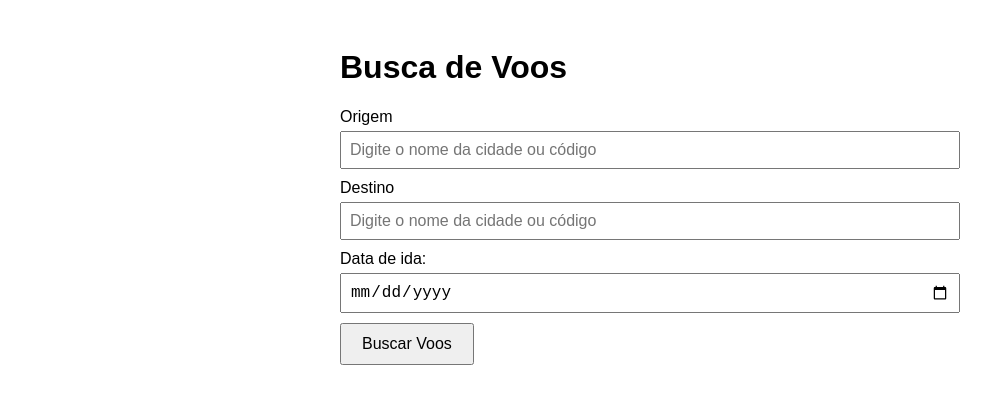
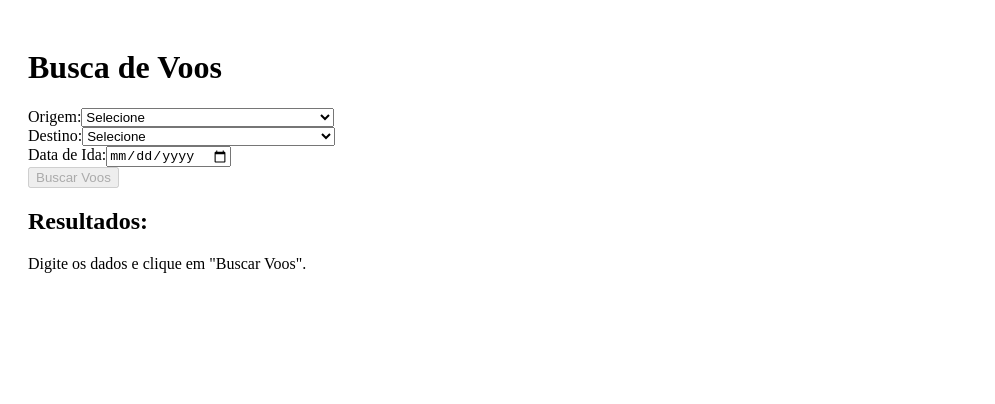
Before and after one commit to antonifr/viagem_reserva, a React (Create React App) app in the folder client/: page / in a window 1280 px wide. Shown: the top 404 px of the page, without its empty margins (0-995 px from the left). Built offline with nearby package versions, Linux system fonts and the light colour scheme.

Commit message:
Update App.js

```diff
--- a/client/src/App.js
+++ b/client/src/App.js
@@ -1,116 +1,143 @@
 import React, { useState } from 'react';
 
 const cidades = [
-
-  { nome: 'Aracaju - Aeroporto Internacional de Aracaju; Santa Maria; Aracaju/SE', codigo: 'AJU' },
-  { nome: 'Belém - Aeroporto Internacional de Belém; Val de Cans; Belém/PA', codigo: 'BEL' },
-  { nome: 'Porto Seguro - Aeroporto Internacional de Porto Seguro; Porto Seguro/BA', codigo: 'BPS' },
-  { nome: 'Brasília - Aeroporto Internacional de Brasília; Presidente Juscelino Kubitschek; Brasília/DF', codigo: 'BSB' },
-  { nome: 'Boa Vista - Aeroporto Internacional de Boa Vista; Atlas Brasil Cantanhede; Boa Vista/RR', codigo: 'BVB' },
-  { nome: 'Cabo Frio - Aeroporto de Cabo Frio; Cabo Frio/RJ', codigo: 'CFB' },
-  { nome: 'São Paulo - Aeroporto Internacional de Congonhas; São Paulo/SP', codigo: 'CGH' },
-  { nome: 'Campo Grande - Aeroporto de Campo Grande; Campo Grande/MS', codigo: 'CGR' },
-  { nome: 'Cuiabá - Aeroporto Internacional de Cuiabá; Marechal Rondon; Cuiabá/MT', codigo: 'CGB' },
-  { nome: 'Cruzeiro do Sul - Aeroporto Internacional de Cruzeiro do Sul; Cruzeiro do Sul/AC', codigo: 'CZS' },
-  { nome: 'Curitiba - Aeroporto Internacional de Curitiba; Afonso Pena; Curitiba/PR', codigo: 'CWB' },
-  { nome: 'Caxias do Sul - Aeroporto Internacional de Caxias do Sul; Hugo Cantergiani; Caxias do Sul/RS', codigo: 'CXJ' },
-  { nome: 'Fernando de Noronha - Aeroporto Internacional de Fernando de Noronha; Fernando de Noronha/PE', codigo: 'FEN' },
-  { nome: 'Florianópolis - Aeroporto Internacional de Florianópolis; Hercílio Luz; Florianópolis/SC', codigo: 'FLN' },
-  { nome: 'Fortaleza - Aeroporto Internacional de Fortaleza; Pinto Martins; Fortaleza/CE', codigo: 'FOR' },
-  { nome: 'Goiânia - Aeroporto de Goiânia; Santa Genoveva; Goiânia/GO', codigo: 'GYN' },
-  { nome: 'Guarulhos - Aeroporto de São Paulo: Guarulhos; Governador André Franco Motoro; Guarulhos/SP', codigo: 'GRU' },
-  { nome: 'Foz do Iguaçu - Aeroporto Internacional de Foz do Iguaçu; Foz do Iguaçu/PR', codigo: 'IGU' },
-  { nome: 'Ilhéus - Aeroporto de Ilhéus; Jorge Amado; Ilhéus/BA', codigo: 'IOS' },
-  { nome: 'Imperatriz - Aeroporto de Imperatriz; Prefeito Renato Moreira; Imperatriz/MA', codigo: 'IMP' },
-  { nome: 'Juazeiro do Norte - Aeroporto Internacional de Juazeiro do Norte; Orlando Bezerra; Juazeiro do Norte/CE', codigo: 'JDO' },
-  { nome: 'Joinville - Aeroporto Internacional de Joinville; Lauro Carneiro de Loyola; Joinville/SC', codigo: 'JOI' },
-  { nome: 'João Pessoa - Aeroporto Internacional de João Pessoa; Presidente Castro Pinto; João Pessoa/PB', codigo: 'JPA' },
-  { nome: 'Londrina - Aeroporto de Londrina; Governador José Richa; Londrina/PR', codigo: 'LDB' },
-  { nome: 'Manaus - Aeroporto Internacional de Manaus; Eduardo Gomes; Manaus/AM', codigo: 'MAO' },
-  { nome: 'Marabá - Aeroporto de Marabá; Marabá/PA', codigo: 'MAB' },
-  { nome: 'Macapá - Aeroporto Internacional de Macapá; Macapá/AP', codigo: 'MCP' },
-  { nome: 'Maceió - Aeroporto de Maceió; Zumbi dos Palmares; Maceió/AL', codigo: 'MCZ' },
-  { nome: 'Maringá - Aeroporto Internacional de Maringá; Silvio Name Junior; Maringá/PR', codigo: 'MGF' },
-  { nome: 'Montes Claros - Aeroporto de Montes Claros; Mário Ribeiro; Montes Claros/MG', codigo: 'MOC' },
-  { nome: 'Natal - Aeroporto de Natal; Augusto Severo; Natal/RN', codigo: 'NAT' },
-  { nome: 'Navegantes - Aeroporto de Navegantes; Ministro Victor Konder; Navegantes/SC', codigo: 'NVT' },
-  { nome: 'Palmas - Aeroporto de Palmas; Brigadeiro Lysias Rodrigues; Palmas/TO', codigo: 'PMW' },
-  { nome: 'Petrolina - Aeroporto de Petrolina; Senador Nilo Coelho; Petrolina/PE', codigo: 'PNZ' },
-  { nome: 'Porto Alegre - Aeroporto de Porto Alegre; Salgado Filho; Porto Alegre/RS', codigo: 'POA' },
-  { nome: 'Presidente Prudente - Aeroporto de Presidente Prudente; Presidente Prudente/SP', codigo: 'PPB' },
-  { nome: 'Porto Velho - Aeroporto de Porto Velho; Governador Jorge Teixeira de Oliveira; Porto Velho/RO', codigo: 'PVH' },
-  { nome: 'Rio Branco - Aeroporto Internacional de Rio Branco; Plácido de Castro; Rio Branco/AC', codigo: 'RBR' },
-  { nome: 'Recife - Aeroporto Internacional de Recife; Guararapes – Gilberto Freyre; Recife/PE', codigo: 'REC' },
-  { nome: 'Rio de Janeiro - Aeroporto Santos Dumont; Rio de Janeiro/RJ', codigo: 'SDU' },
-  { nome: 'São José dos Campos - Aeroporto Internacional de São José dos Campos; Professor Urbano Ernesto Stumpf; São José dos Campos/SP', codigo: 'SJK' },
-  { nome: 'Salvador - Aeroporto de Salvador; Deputado Luís Eduardo Magalhães; Salvador/BA', codigo: 'SSA' },
-  { nome: 'São Luís - Aeroporto de São Luís; Marechal Cunha Machado; São Luís/MA', codigo: 'SLZ' },
-  { nome: 'Santarém - Aeroporto de Santarém; Maestro Wilson Fonseca; Santarém/PA', codigo: 'STM' },
-  { nome: 'Teresina - Aeroporto de Teresina; Senador Petrônio Portella; Teresina/PI', codigo: 'THE' },
-  { nome: 'Uberlândia - Aeroporto de Uberlândia; Ten. Cel. Av. César Bombonato; Uberlândia/MG', codigo: 'UDI' },
-  { nome: 'Campinas - Aeroporto Internacional de Viracopos; Campinas; Campinas/SP', codigo: 'VCP' },
-  { nome: 'Vitória - Aeroporto de Vitória; Eurico de Aguiar Salles; Vitória/ES', codigo: 'VIX' },
+  { codigo: 'AJU', nome: 'Aracaju' },
+  { codigo: 'BEL', nome: 'Belém' },
+  { codigo: 'BPS', nome: 'Porto Seguro' },
+  { codigo: 'BSB', nome: 'Brasília' },
+  { codigo: 'BVB', nome: 'Boa Vista' },
+  { codigo: 'CFB', nome: 'Cabo Frio' },
+  { codigo: 'CGH', nome: 'São Paulo - Congonhas' },
+  { codigo: 'CGR', nome: 'Campo Grande' },
+  { codigo: 'CGB', nome: 'Cuiabá' },
+  { codigo: 'CZS', nome: 'Cruzeiro do Sul' },
+  { codigo: 'CWB', nome: 'Curitiba' },
+  { codigo: 'CXJ', nome: 'Caxias do Sul' },
+  { codigo: 'FEN', nome: 'Fernando de Noronha' },
+  { codigo: 'FLN', nome: 'Florianópolis' },
+  { codigo: 'FOR', nome: 'Fortaleza' },
+  { codigo: 'GYN', nome: 'Goiânia' },
+  { codigo: 'GRU', nome: 'São Paulo - Guarulhos' },
+  { codigo: 'IGU', nome: 'Foz do Iguaçu' },
+  { codigo: 'IOS', nome: 'Ilhéus' },
+  { codigo: 'IMP', nome: 'Imperatriz' },
+  { codigo: 'JDO', nome: 'Juazeiro do Norte' },
+  { codigo: 'JOI', nome: 'Joinville' },
+  { codigo: 'JPA', nome: 'João Pessoa' },
+  { codigo: 'LDB', nome: 'Londrina' },
+  { codigo: 'MAO', nome: 'Manaus' },
+  { codigo: 'MAB', nome: 'Marabá' },
+  { codigo: 'MCP', nome: 'Macapá' },
+  { codigo: 'MCZ', nome: 'Maceió' },
+  { codigo: 'MGF', nome: 'Maringá' },
+  { codigo: 'MOC', nome: 'Montes Claros' },
+  { codigo: 'NAT', nome: 'Natal' },
+  { codigo: 'NVT', nome: 'Navegantes' },
+  { codigo: 'PMW', nome: 'Palmas' },
+  { codigo: 'PNZ', nome: 'Petrolina' },
+  { codigo: 'POA', nome: 'Porto Alegre' },
+  { codigo: 'PPB', nome: 'Presidente Prudente' },
+  { codigo: 'PVH', nome: 'Porto Velho' },
+  { codigo: 'RBR', nome: 'Rio Branco' },
+  { codigo: 'REC', nome: 'Recife' },
+  { codigo: 'SDU', nome: 'Rio de Janeiro - Santos Dumont' },
+  { codigo: 'SJK', nome: 'São José dos Campos' },
+  { codigo: 'SSA', nome: 'Salvador' },
+  { codigo: 'SLZ', nome: 'São Luís' },
+  { codigo: 'STM', nome: 'Santarém' },
+  { codigo: 'THE', nome: 'Teresina' },
+  { codigo: 'UDI', nome: 'Uberlândia' },
+  { codigo: 'VCP', nome: 'Campinas - Viracopos' },
+  { codigo: 'VIX', nome: 'Vitória' },
 ];
 
+function App() {
+  const [origem, setOrigem] = useState('');
+  const [destino, setDestino] = useState('');
+  const [data, setData] = useState('');
+  const [voos, setVoos] = useState([]);
 
-function AutocompleteInput({ label, value, onChange }) {
-  const [input, setInput] = useState('');
-  const [showSuggestions, setShowSuggestions] = useState(false);
+  const buscarVoos = async () => {
+    try {
+      const response = await fetch(
+        `/api/flights?origin=${origem}&destination=${destino}&departureDate=${data}`
+      );
+      const dados = await response.json();
 
-  const sugestões = cidades.filter(
-    (c) =>
-      c.nome.toLowerCase().includes(input.toLowerCase()) ||
-      c.codigo.toLowerCase().includes(input.toLowerCase())
-  );
+      const voosFormatados = dados.data.map((item) => ({
+        origem: item.itineraries[0].segments[0].departure.iataCode,
+        destino: item.itineraries[0].segments.slice(-1)[0].arrival.iataCode,
+        companhia: item.validatingAirlineCodes[0],
+        preco: Number(item.price.total),
+        moeda: item.price.currency,
+      }));
 
-  function selecionarCidade(cidade) {
-    onChange(cidade.codigo);
-    setInput(`${cidade.nome} (${cidade.codigo})`);
-    setShowSuggestions(false);
-  }
-
-  function handleInputChange(e) {
-    setInput(e.target.value);
-    onChange(''); // Limpa o código IATA ao digitar manualmente
-    setShowSuggestions(true);
-  }
+      setVoos(voosFormatados);
+    } catch (error) {
+      console.error('Erro ao buscar voos:', error);
+      setVoos([]);
+    }
+  };
 
   return (
-    <div style={{ marginBottom: 10, position: 'relative' }}>
-      <label style={{ display: 'block', marginBottom: 5 }}>{label}</label>
-      <input
-        type="text"
-        value={input}
-        onChange={handleInputChange}
-        onFocus={() => setShowSuggestions(true)}
-        onBlur={() => setTimeout(() => setShowSuggestions(false), 150)} // Delay para poder clicar na sugestão
-        placeholder="Digite o nome da cidade ou código"
-        style={{ width: '100%', padding: '8px', fontSize: '16px' }}
-      />
-      {showSuggestions && input && (
-        <ul
-          style={{
-            listStyle: 'none',
-            margin: 0,
-            padding: '0 10px',
-            border: '1px solid #ccc',
-            maxHeight: 120,
-            overflowY: 'auto',
-            position: 'absolute',
-            backgroundColor: 'white',
-            width: '100%',
-            zIndex: 1000,
-            cursor: 'pointer',
-          }}
-        >
-          {sugestões.length === 0 && <li style={{ padding: 5 }}>Nenhuma cidade encontrada.</li>}
-          {sugestões.map((cidade) => (
-            <li
-              key={cidade.codigo}
-              onClick={() => selecionarCidade(cidade)}
-              style={{ padding: 5 }}
-            >
-              {cidade.nome} ({cidade.codigo})
+    <div style={{ padding: 20 }}>
+      <h1>Busca de Voos</h1>
+
+      <div>
+        <label>
+          Origem:
+          <select value={origem} onChange={(e) => setOrigem(e.target.value)}>
+            <option value="">Selecione</option>
+            {cidades.map((cidade) => (
+              <option key={cidade.codigo} value={cidade.codigo}>
+                {cidade.nome} ({cidade.codigo})
+              </option>
+            ))}
+          </select>
+        </label>
+      </div>
+
+      <div>
+        <label>
+          Destino:
+          <select value={destino} onChange={(e) => setDestino(e.target.value)}>
+            <option value="">Selecione</option>
+            {cidades.map((cidade) => (
+              <option key={cidade.codigo} value={cidade.codigo}>
+                {cidade.nome} ({cidade.codigo})
+              </option>
+            ))}
+          </select>
+        </label>
+      </div>
+
+      <div>
+        <label>
+          Data de Ida:
+          <input
+            type="date"
+            value={data}
+            onChange={(e) => setData(e.target.value)}
+          />
+        </label>
+      </div>
+
+      <button onClick={buscarVoos} disabled={!origem || !destino || !data}>
+        Buscar Voos
+      </button>
+
+      <h2>Resultados:</h2>
+      {voos.length === 0 ? (
+        <p>Digite os dados e clique em "Buscar Voos".</p>
+      ) : (
+        <ul>
+          {voos.map((voo, i) => (
+            <li key={i}>
+              {voo.origem} → {voo.destino} | Companhia: {voo.companhia} | Preço:{' '}
+              {voo.preco.toLocaleString('pt-BR', {
+                style: 'currency',
+                currency: 'BRL',
+              })}
             </li>
           ))}
         </ul>
@@ -119,88 +146,4 @@ function AutocompleteInput({ label, value, onChange }) {
   );
 }
 
-export default function App() {
-  const [origin, setOrigin] = useState('');
-  const [destination, setDestination] = useState('');
-  const [departureDate, setDepartureDate] = useState('');
-  const [flights, setFlights] = useState(null);
-  const [loading, setLoading] = useState(false);
-  const [error, setError] = useState(null);
-
-  async function buscarVoos() {
-    if (!origin || !destination || !departureDate) {
-      alert('Por favor, preencha todos os campos!');
-      return;
-    }
-
-    setLoading(true);
-    setError(null);
-    setFlights(null);
-
-    try {
-      const response = await fetch(
-        `/api/flights?origin=${origin}&destination=${destination}&departureDate=${departureDate}`
-      );
-      if (!response.ok) {
-        throw new Error('Erro ao buscar voos');
-      }
-      const data = await response.json();
-      setFlights(data.data || []);
-    } catch (err) {
-      setError(err.message);
-    } finally {
-      setLoading(false);
-    }
-  }
-
-  return (
-    <div style={{ maxWidth: 600, margin: 'auto', padding: 20, fontFamily: 'Arial, sans-serif' }}>
-      <h1>Busca de Voos</h1>
-
-      <AutocompleteInput label="Origem" value={origin} onChange={setOrigin} />
-      <AutocompleteInput label="Destino" value={destination} onChange={setDestination} />
-
-      <div style={{ marginBottom: 10 }}>
-        <label style={{ display: 'block', marginBottom: 5 }}>Data de ida:</label>
-        <input
-          type="date"
-          value={departureDate}
-          onChange={(e) => setDepartureDate(e.target.value)}
-          style={{ width: '100%', padding: '8px', fontSize: '16px' }}
-        />
-      </div>
-
-      <button
-        onClick={buscarVoos}
-        disabled={loading}
-        style={{
-          padding: '10px 20px',
-          fontSize: '16px',
-          cursor: loading ? 'not-allowed' : 'pointer',
-        }}
-      >
-        {loading ? 'Buscando...' : 'Buscar Voos'}
-      </button>
-
-      {error && <p style={{ color: 'red', marginTop: 10 }}>{error}</p>}
-
-      {flights && flights.length === 0 && <p style={{ marginTop: 10 }}>Nenhum voo encontrado.</p>}
-
-      {flights && flights.length > 0 && (
-        <div style={{ marginTop: 20 }}>
-          <h2>Resultados:</h2>
-          <ul>
-            {flights.map((flight) => (
-              <li key={flight.id} style={{ marginBottom: 10 }}>
-                <strong>{flight.itineraries[0].segments[0].departure.iataCode}</strong> →{' '}
-                <strong>{flight.itineraries[0].segments[0].arrival.iataCode}</strong> |{' '}
-                {flight.itineraries[0].segments[0].departure.at.substring(0, 10)} | Preço:{' '}
-                {flight.price.total} {flight.price.currency}
-              </li>
-            ))}
-          </ul>
-        </div>
-      )}
-    </div>
-  );
-}
+export default App;
```
